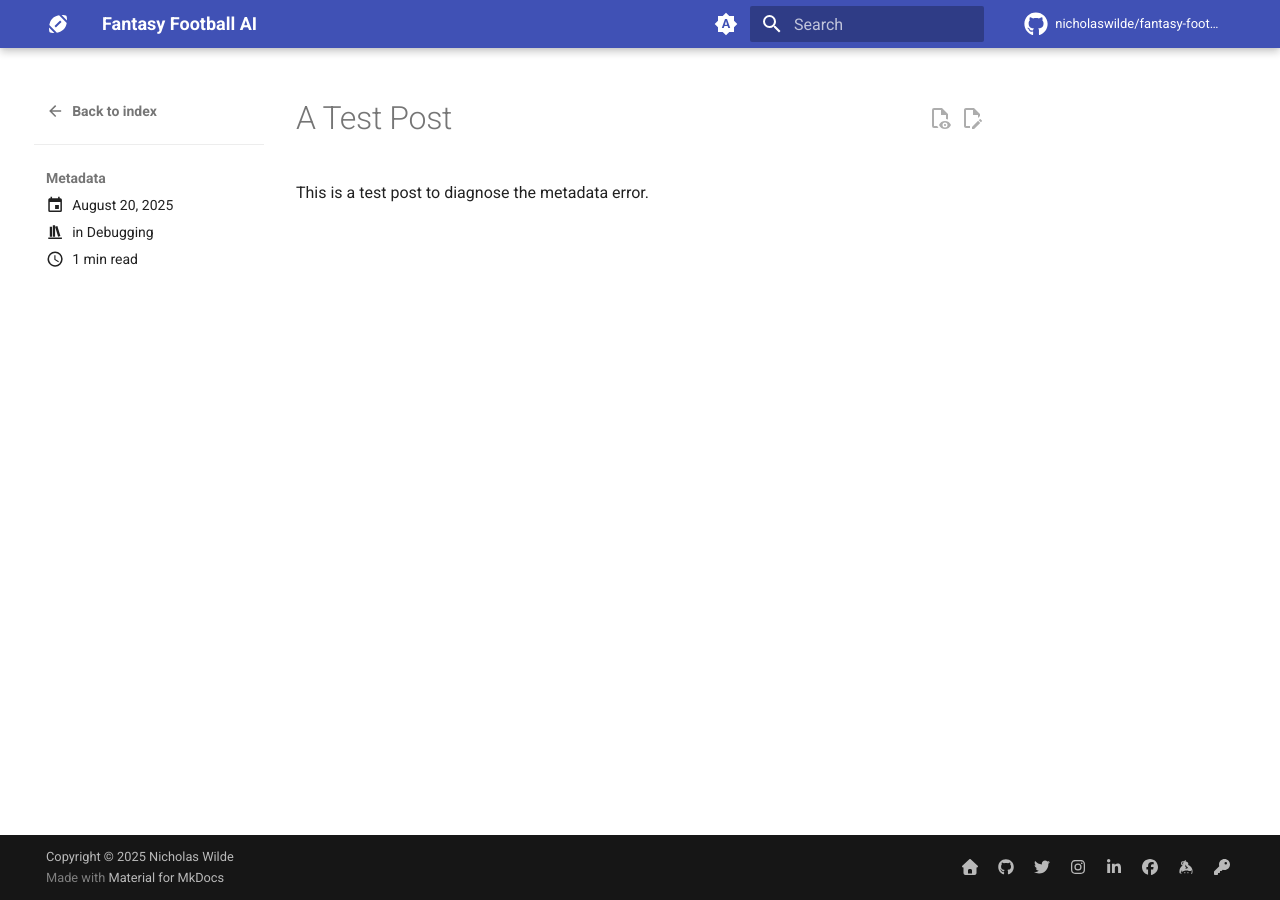
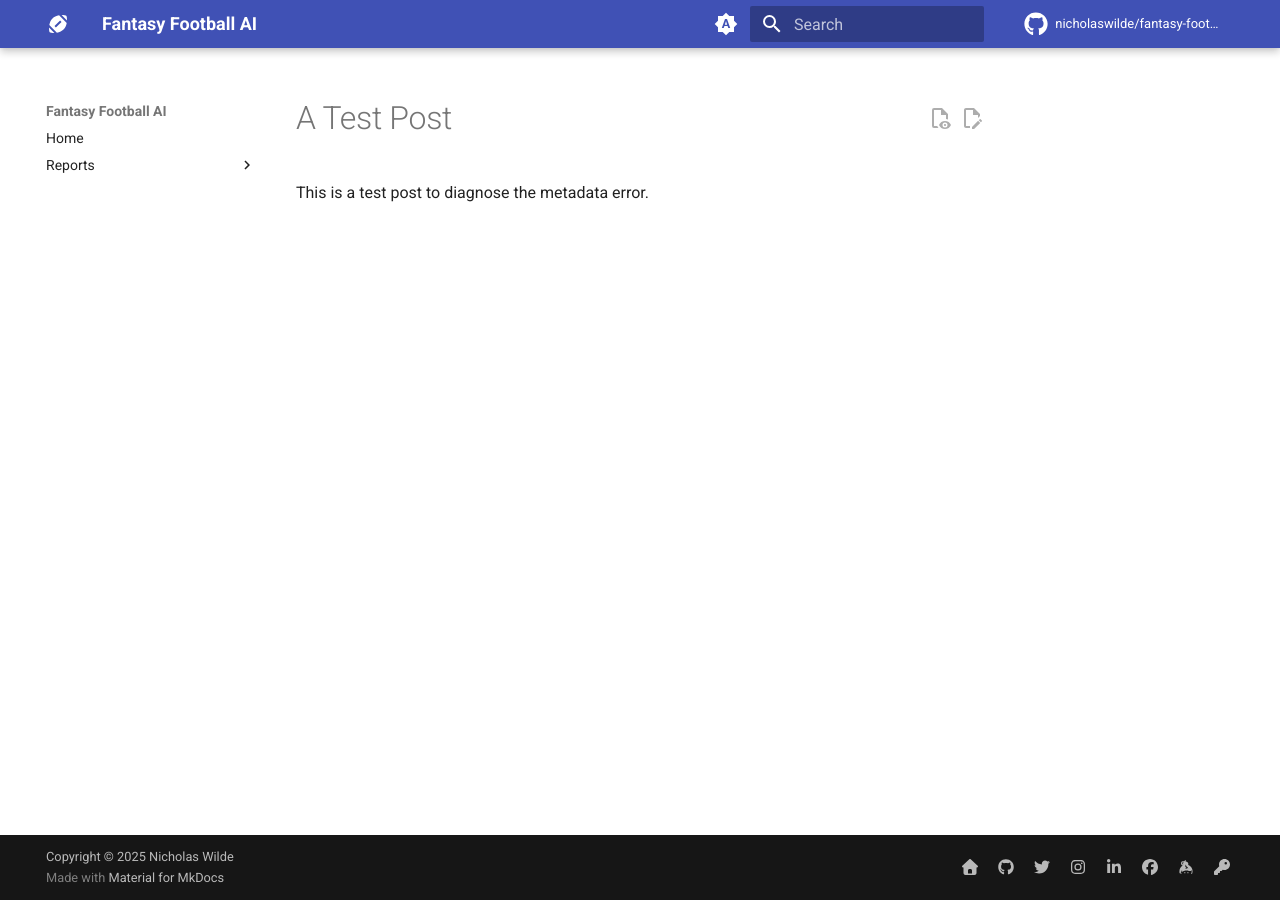
Before and after one commit to nicholaswilde/fantasy-football-ai, an MkDocs documentation site: the page built from docs/blog/posts/test-post.md, in a window 1280 px wide. Built offline with MkDocs 1.6.1 and Material for MkDocs 9.7.7, drawn with Linux system fonts in a browser that asks for light colours; comment, search, counter and statistics services are not loaded.

Commit message:
Update mkdocs.yml

```diff
--- a/mkdocs.yml
+++ b/mkdocs.yml
@@ -72,7 +72,8 @@ theme:
 plugins:
   - search
   - tags
-  - blog
+  - blog:
+      blog_dir: reports
   - minify:
       minify_html: true
 
```
